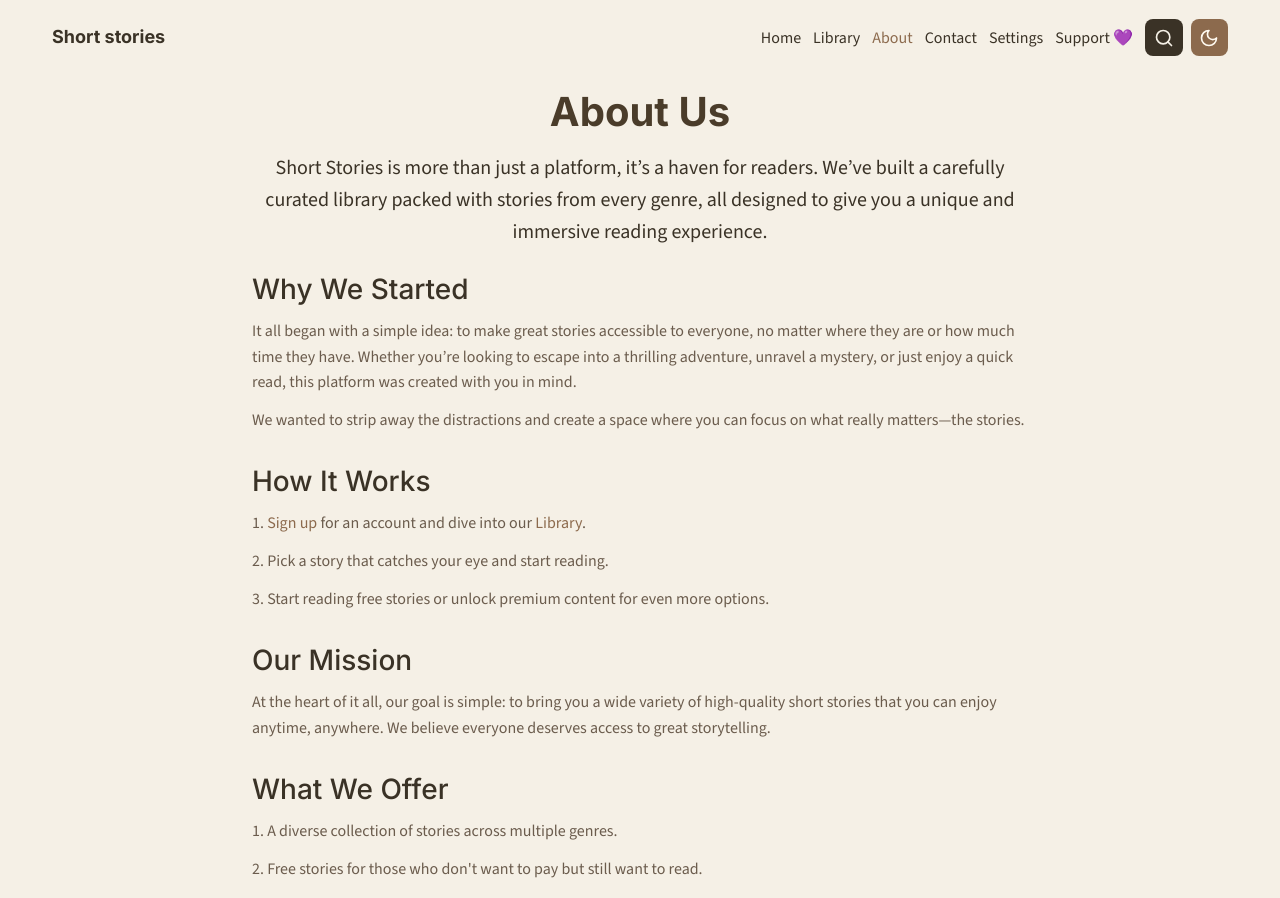
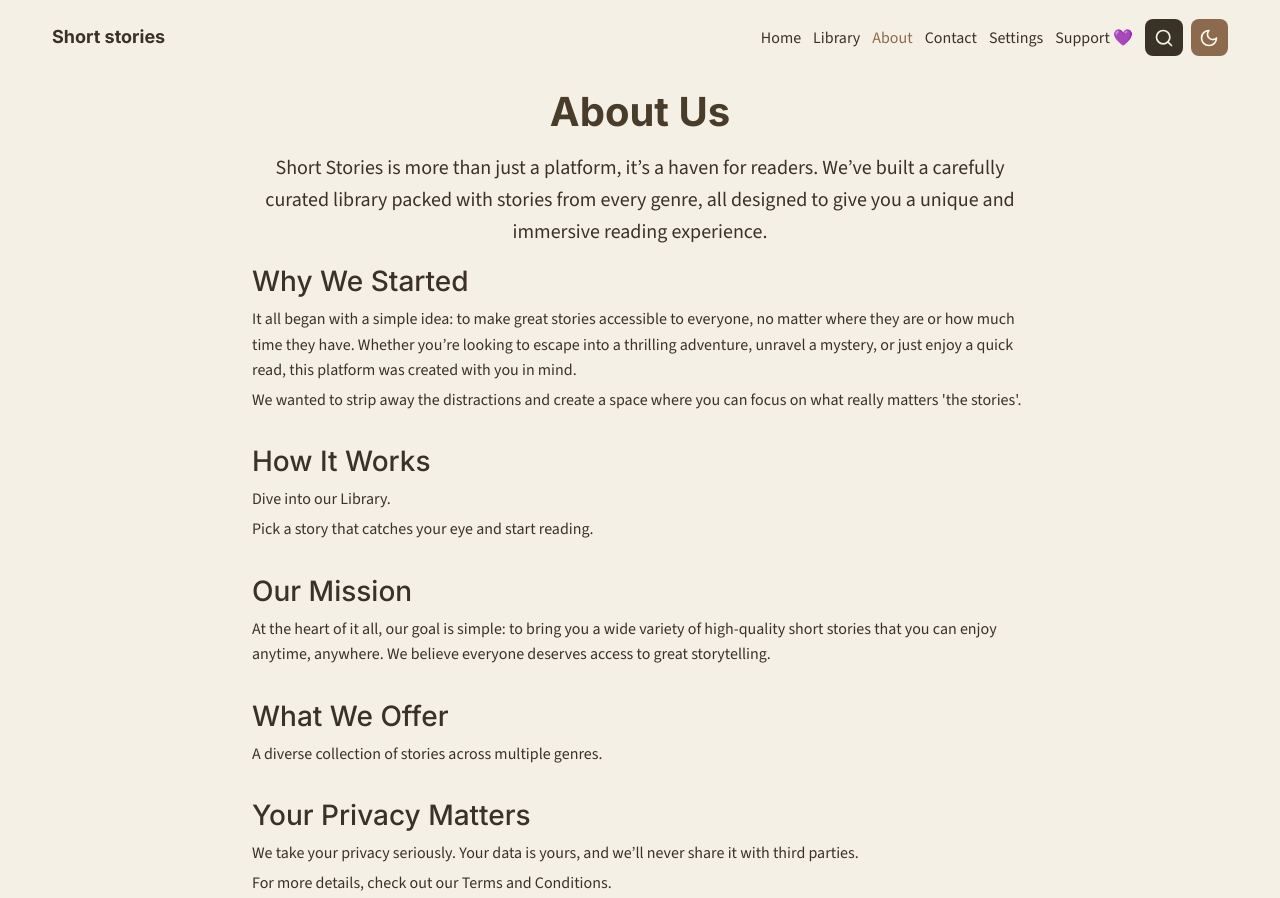
Before and after one commit to aissa-dev1/taleswyn, a Next.js app: page /about in a window 1280 px wide. Shown: the top 898 px of the page. Built offline with nearby package versions, Linux system fonts and the light colour scheme.

Commit message:
Create about data and map it on about page and add actions

```diff
--- a/src/app/about/page.module.scss
+++ b/src/app/about/page.module.scss
@@ -2,44 +2,30 @@
   padding-top: var(--navbar-height);
 }
 
-.headline {
-  text-align: center;
-}
-
-.content {
-  margin-top: var(--spacing-lg);
-}
-
+.headline,
 .tagline {
-  margin-bottom: var(--spacing-xl);
   text-align: center;
 }
 
 .section {
-  margin-bottom: var(--spacing-2xl);
-
-  &:last-child {
-    margin-bottom: 0;
-  }
-
-  h3 {
-    text-transform: capitalize;
-  }
+  display: flex;
+  flex-direction: column;
+  gap: var(--spacing-sm);
 }
 
-.descriptions {
-  margin-top: var(--spacing-md);
-
-  p {
-    margin-bottom: var(--spacing-md);
-    color: var(--gray-foreground);
-
-    &:last-child {
-      margin-bottom: 0;
-    }
-  }
+.sectionWrapper {
+  display: flex;
+  flex-direction: column;
+  gap: var(--spacing-2xl);
 }
 
-.link {
-  color: var(--primary);
+.content {
+  display: flex;
+  flex-direction: column;
+  gap: var(--spacing-xs);
 }
+
+.actions {
+  display: flex;
+  gap: var(--spacing-md);
+}
--- a/src/app/about/page.tsx
+++ b/src/app/about/page.tsx
@@ -1,104 +1,47 @@
+import Link from "next/link";
+
 import styles from "./page.module.scss";
 
 import { CompactContainer } from "@/components/ui/Container";
 import { H1, H3, P } from "@/components/ui/Typography";
-import Link from "next/link";
+import { Button } from "@/components/ui/Button";
+
+import about from "@/data/about.json";
 
 export default function About() {
   return (
     <main className={styles.main}>
-      <CompactContainer withPaddingBlock>
+      <CompactContainer spacing="lg" withPaddingBlock>
         <H1 className={styles.headline}>About Us</H1>
+        <P size="xl" className={styles.tagline}>
+          Short Stories is more than just a platform, it’s a haven for readers.
+          We’ve built a carefully curated library packed with stories from every
+          genre, all designed to give you a unique and immersive reading
+          experience.
+        </P>
+        <div className={styles.sectionWrapper}>
+          {about.map((section, index) => (
+            <div key={index} className={styles.section}>
+              <H3 transform="capitalize">{section.title}</H3>
               <div className={styles.content}>
-          <P size="xl" className={styles.tagline}>
-            Short Stories is more than just a platform, it’s a haven for
-            readers. We’ve built a carefully curated library packed with stories
-            from every genre, all designed to give you a unique and immersive
-            reading experience.
-          </P>
-
-          <div className={styles.section}>
-            <H3>Why we started</H3>
-            <div className={styles.descriptions}>
-              <P>
-                It all began with a simple idea: to make great stories
-                accessible to everyone, no matter where they are or how much
-                time they have. Whether you’re looking to escape into a
-                thrilling adventure, unravel a mystery, or just enjoy a quick
-                read, this platform was created with you in mind.
-              </P>
-              <P>
-                We wanted to strip away the distractions and create a space
-                where you can focus on what really matters—the stories.
-              </P>
+                {section.content.map((contentText, index) => (
+                  <P key={index}>{contentText}</P>
+                ))}
               </div>
             </div>
-
-          <div className={styles.section}>
-            <H3>How it works</H3>
-            <div className={styles.descriptions}>
-              <P>
-                1.{" "}
-                <Link href="/sign-up" className={styles.link}>
-                  Sign up
-                </Link>{" "}
-                for an account and dive into our{" "}
-                <Link href="/library" className={styles.link}>
+          ))}
+        </div>
+        <div className={styles.actions}>
+          <Link href="/s">
+            <Button size="sm" variant="inverse">
               Library
+            </Button>
           </Link>
-                .
-              </P>
-              <P>2. Pick a story that catches your eye and start reading.</P>
-              <P>
-                3. Start reading free stories or unlock premium content for even
-                more options.
-              </P>
-            </div>
-          </div>
-
-          <div className={styles.section}>
-            <H3>Our mission</H3>
-            <div className={styles.descriptions}>
-              <P>
-                At the heart of it all, our goal is simple: to bring you a wide
-                variety of high-quality short stories that you can enjoy
-                anytime, anywhere. We believe everyone deserves access to great
-                storytelling.
-              </P>
-            </div>
-          </div>
-
-          <div className={styles.section}>
-            <H3>What we offer</H3>
-            <div className={styles.descriptions}>
-              <P>1. A diverse collection of stories across multiple genres.</P>
-              <P>
-                2. Free stories for those who don't want to pay but still want
-                to read.
-              </P>
-              <P>
-                3. Exclusive access to premium stories and features for those
-                who want even more.
-              </P>
-            </div>
-          </div>
-
-          <div className={styles.section}>
-            <H3>Your privacy matters</H3>
-            <div className={styles.descriptions}>
-              <P>
-                1. We take your privacy seriously. Your data is yours, and we’ll
-                never share it with third parties.
-              </P>
-              <P>
-                2. For more details, check out our{" "}
-                <Link href="/terms" className={styles.link}>
+          <Link href="/terms">
+            <Button size="sm" variant="inverse">
               Terms and Conditions
+            </Button>
           </Link>
-                .
-              </P>
-            </div>
-          </div>
         </div>
       </CompactContainer>
     </main>
--- /dev/null
+++ b/src/data/about.json
@@ -0,0 +1,33 @@
+[
+  {
+    "title": "Why we started",
+    "content": [
+      "It all began with a simple idea: to make great stories accessible to everyone, no matter where they are or how much time they have. Whether you’re looking to escape into a thrilling adventure, unravel a mystery, or just enjoy a quick read, this platform was created with you in mind.",
+      "We wanted to strip away the distractions and create a space where you can focus on what really matters 'the stories'."
+    ]
+  },
+  {
+    "title": "How it works",
+    "content": [
+      "Dive into our Library.",
+      "Pick a story that catches your eye and start reading."
+    ]
+  },
+  {
+    "title": "Our mission",
+    "content": [
+      "At the heart of it all, our goal is simple: to bring you a wide variety of high-quality short stories that you can enjoy anytime, anywhere. We believe everyone deserves access to great storytelling."
+    ]
+  },
+  {
+    "title": "What we offer",
+    "content": ["A diverse collection of stories across multiple genres."]
+  },
+  {
+    "title": "Your privacy matters",
+    "content": [
+      "We take your privacy seriously. Your data is yours, and we’ll never share it with third parties.",
+      "For more details, check out our Terms and Conditions."
+    ]
+  }
+]
```
Lines whose indentation alone changed are shown as unchanged.
